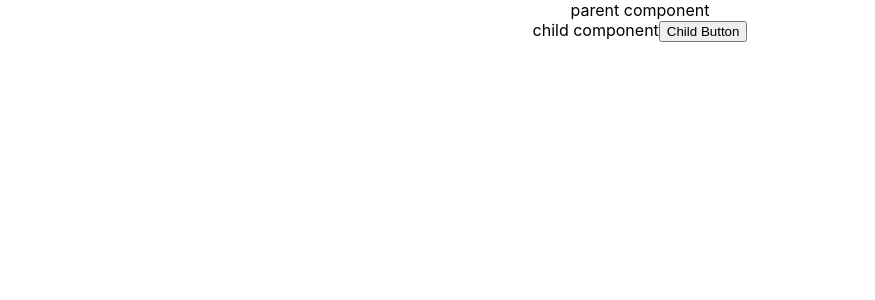
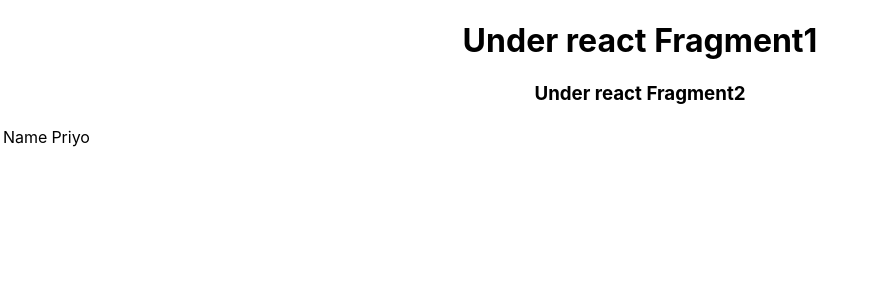
Before and after one commit to priyodas12/react-learning-v1, a React (Create React App) app: page / in a window 1280 px wide. Shown: the top 300 px of the page, without its empty margins (0-875 px from the left). Built offline with nearby package versions, Linux system fonts and the light colour scheme.

Commit message:
change-024

```diff
--- /dev/null
+++ b/src/Advanced/Column.js
@@ -0,0 +1,12 @@
+import React from 'react'
+
+function Column() {
+  return (
+    <React.Fragment>
+      <td>Name</td>
+      <td>Priyo</td>
+    </React.Fragment>
+  )
+}
+
+export default Column
--- /dev/null
+++ b/src/Advanced/Fragment.js
@@ -0,0 +1,12 @@
+import React from 'react'
+
+function Fragment() {
+  return (
+    <React.Fragment>
+      <h1>Under react Fragment1</h1>
+      <h3>Under react Fragment2</h3>
+    </React.Fragment>
+  )
+}
+
+export default Fragment
--- /dev/null
+++ b/src/Advanced/Table.js
@@ -0,0 +1,18 @@
+import React from 'react'
+import Column from './Column.js'
+
+function Table() {
+  return (
+    <div>
+      <table>
+        <tbody>
+          <tr>
+            <Column></Column>
+          </tr>
+        </tbody>
+      </table>
+    </div>
+  )
+}
+
+export default Table;
--- a/src/App.js
+++ b/src/App.js
@@ -1,12 +1,14 @@
 import React, { Component } from 'react'
-import ComponentLC from './Lifecycle/ComponentLC'
+import Fragment from './Advanced/Fragment'
+import Table from './Advanced/Table'
 import './App.css';
 
 class App extends Component {
   render() {
     return (
       <div className="App">
-        <ComponentLC></ComponentLC>
+        <Fragment></Fragment>
+        <Table></Table>
       </div>
     )
   }
```
